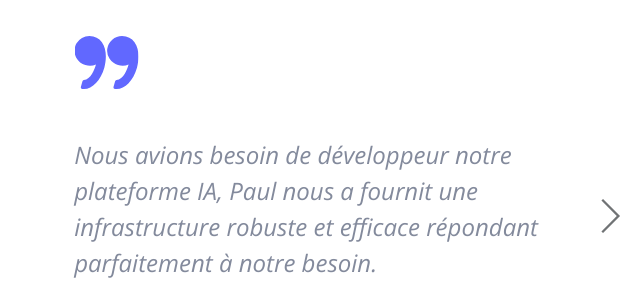
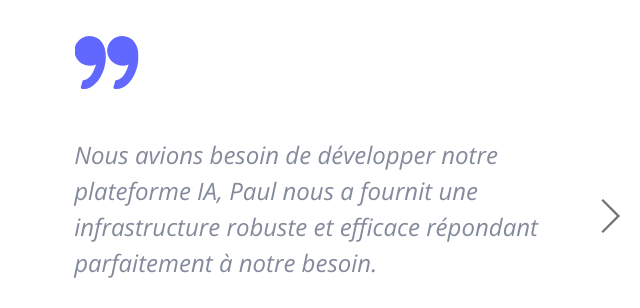
Before and after one commit to pvhk/pvhk.github.io, a plain HTML site: page index.html in a window 1280 px wide. Shown: the part 3420-3728 px from the top of the page, 601-1241 px from the left. Drawn offline with nearby package versions, Linux system fonts and the light colour scheme; a script that the page names is missing.

Commit message:
fix: typo

```diff
--- a/index.html
+++ b/index.html
@@ -317,7 +317,7 @@
                                     <div class="card">
                                         <img class="quotes" src="images/quotes.svg" alt="alternative">
                                         <div class="card-body">
-                                            <p class="testimonial-text">Nous avions besoin de développeur notre
+                                            <p class="testimonial-text">Nous avions besoin de développer notre
                                                 plateforme IA, Paul nous a fournit une infrastructure robuste et
                                                 efficace répondant parfaitement à notre besoin.</p>
                                             <div class="details">
```
